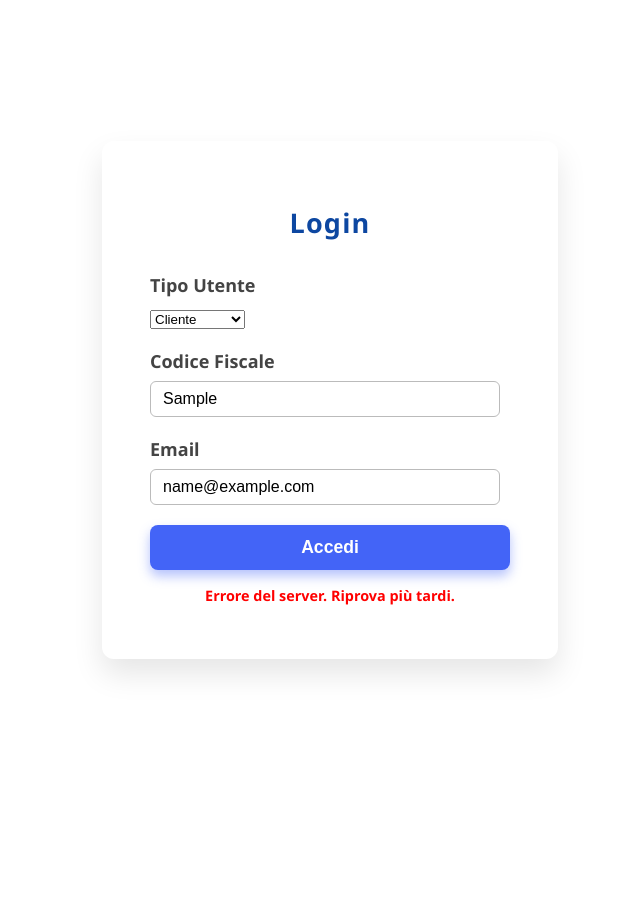
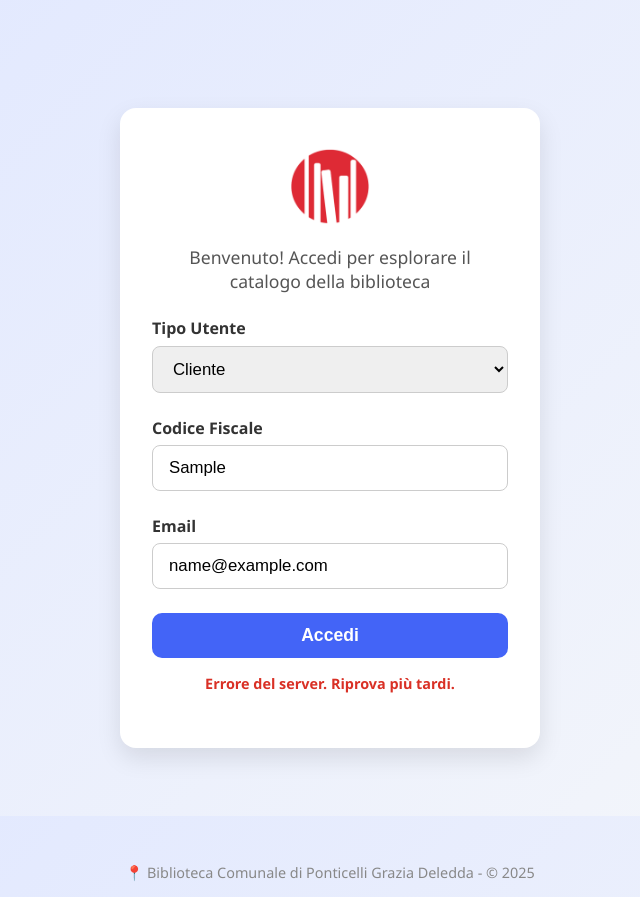
Before and after one commit to GaetanoRomeo22/Romeo_Progetto_Biblioteca, a plain HTML site: page index.html in a window 1280 px wide. Both pictures are taken after typing "Sample", "name@example.com" into the empty fields and a click on the input "Accedi". Shown: the whole page, without its empty margins (310-950 px from the left). Before the commit the page ends 800 px from the top, so only its background shows below. Drawn offline with Linux system fonts and the light colour scheme; no server answers.

Commit message:
Primo commit

```diff
--- a/css/style.css
+++ b/css/style.css
@@ -1,58 +1,61 @@
 body {
   font-family: 'Segoe UI', Tahoma, Geneva, Verdana, sans-serif;
-  font-size: 18px;
-  display: flex;
-  justify-content: center;
-  align-items: center;
+  background: linear-gradient(135deg, #e0e7ff, #f5f7fa);
   height: 100vh;
-  margin: 0;
   color: #333;
 }
 
-.login-container {
-  padding: 2.5rem 3rem;
-  border-radius: 12px;
-  box-shadow: 0 15px 30px rgba(0, 0, 0, 0.1);
-  width: 360px;
-  transition: transform 0.3s ease;
+.login-wrapper {
+  width: 100%;
+  max-width: 420px;
+  padding: 20px;
+  display: flex;
+  align-items: center;
+  justify-content: center;
+  height: 100vh;
+  margin: 0 auto;
 }
 
-.login-container h2 {
-  text-align: center;
-  margin-bottom: 2rem;
-  font-weight: 700;
-  color: #0d47a1;
-  letter-spacing: 1.2px;
-  user-select: none;
+.login-container {
+  background-color: #fff;
+  padding: 2.5rem 2rem;
+  border-radius: 16px;
+  box-shadow: 0 10px 25px rgba(0, 0, 0, 0.1);
+  transition: transform 0.3s ease;
+  width: 100%;
+  max-width: 600px;
 }
 
 .form-group {
-  margin-bottom: 1.25rem;
+  margin-bottom: 1.5rem;
 }
 
 label {
   display: block;
-  margin-bottom: 0.5rem;
+  margin-bottom: 0.4rem;
   font-weight: 600;
-  color: #444;
-  user-select: none;
+  color: #333;
 }
 
+select,
 input[type="text"],
 input[type="email"] {
-  width: 90%;
-  padding: 0.50rem 0.75rem;
-  border: 1.8px solid #bbb;
-  border-radius: 6px;
-  font-size: 1rem;
-  transition: border-color 0.25s ease;
+  width: 100%;
+  padding: 0.75rem 1rem;
+  border: 1.5px solid #ccc;
+  border-radius: 8px;
+  font-size: 1.05rem;
+  transition: border-color 0.25s ease, box-shadow 0.25s ease;
+  box-sizing: border-box;
 }
 
+
+select:focus,
 input[type="text"]:focus,
 input[type="email"]:focus {
   border-color: #4364f7;
+  box-shadow: 0 0 5px rgba(67, 100, 247, 0.3);
   outline: none;
-  box-shadow: 0 0 6px rgba(67, 100, 247, 0.3);
 }
 
 input[type="submit"] {
@@ -60,27 +63,90 @@ input[type="submit"] {
   padding: 0.75rem;
   background: #4364f7;
   border: none;
-  border-radius: 8px;
+  border-radius: 10px;
   font-size: 1.1rem;
-  font-weight: 700;
+  font-weight: 600;
   color: #fff;
   cursor: pointer;
-  box-shadow: 0 6px 12px rgba(67, 100, 247, 0.4);
   transition: background-color 0.3s ease, box-shadow 0.3s ease;
-  user-select: none;
 }
 
 input[type="submit"]:hover {
-  background-color: #375bd2;
-  box-shadow: 0 8px 16px rgba(55, 91, 210, 0.6);
+  background-color: #3653d5;
+  box-shadow: 0 6px 12px rgba(67, 100, 247, 0.3);
 }
 
 #error_message {
+  margin-top: 1rem;
+  font-size: 0.9rem;
   color: #d93025;
-  margin-top: 1rem;
-  font-weight: 700;
+  text-align: center;
+  font-weight: 600;
+  display: none;
+}
+
+.header {
+    position: sticky;
+    top: 0;
+    z-index: 1000;
+    background-color: #4a90e2;
+    color: white;
+    padding: 20px;
+    display: flex;
+    justify-content: space-between;
+    align-items: center;
+}
+
+.header h1 {
+    margin: 0;
+}
+
+nav ul {
+    list-style: none;
+    display: flex;
+    gap: 15px;
+    padding: 0;
+    margin: 0;
+}
+
+nav a {
+    color: white;
+    text-decoration: none;
+    font-weight: bold;
+}
+
+nav a:hover {
+    text-decoration: underline;
+}
+
+.main {
+    padding: 20px;
+}
+
+.welcome-box {
+    background-color: #fff;
+    padding: 20px;
+    border-radius: 10px;
+    box-shadow: 0 0 10px rgba(0,0,0,0.1);
+    margin-bottom: 20px;
+}
+
+.logo {
+    display: block;
+    margin: 0 auto 20px;
+    max-width: 80px;
+}
+
+.login-intro {
+  text-align: center;
+  margin-bottom: 1.5rem;
+  font-size: 1.1rem;
+  color: #555;
+}
+
+.footer {
+  text-align: center;
+  padding: 15px;
   font-size: 0.9rem;
-  text-align: center;
-  display: none;
-  user-select: none;
+  color: #888;
 }
--- a/index.html
+++ b/index.html
@@ -4,11 +4,13 @@
     <meta charset="UTF-8">
     <meta name="viewport" content="width=device-width, initial-scale=1.0">
     <title>Login Biblioteca</title>
-    <link rel="stylesheet" type="text/css" href="css/style.css">
+    <link rel="stylesheet" href="css/style.css">
 </head>
 <body>
+    <div class="login-wrapper">
         <div class="login-container">
-        <h2>Login</h2>
+            <img src="img/logo.png" alt="Logo Biblioteca" class="logo">
+            <p class="login-intro">Benvenuto! Accedi per esplorare il catalogo della biblioteca</p>
             <form id="login_form" method="post">
                 <div class="form-group">
                     <label for="role">Tipo Utente</label>
@@ -26,9 +28,13 @@
                     <input type="email" id="email" name="email" required autocomplete="off">
                 </div>
                 <input type="submit" value="Accedi">
-            <p id="error_message" style="color: red; display: none;"></p>
+                <p id="error_message">Errore</p>
             </form>
         </div>
+    </div>
+    <footer class="footer">
+        📍 Biblioteca Comunale di Ponticelli Grazia Deledda - © 2025
+    </footer>
     <script>
         window.onload = () => {
             toggleFields();
--- a/js/main.js
+++ b/js/main.js
@@ -16,7 +16,7 @@ function toggleFields() { // Funzione per mostrare/nascondere i campi in base al
 async function login () { // Funzione per gestire il login
     const identifier = document.getElementById('identifier').value.trim(), // Recupera il codice fiscale inserito
             role = document.getElementById('role').value.trim(), // Recupera il ruolo selezionato
-            email = role === 'cliente' ? document.getElementById('email').value.trim() : ''; // Recupera l'email inserita solo se il ruolo è cliente
+            email = role === 'cliente' ? document.getElementById('email').value.trim() : '', // Recupera l'email inserita solo se il ruolo è cliente
             error_message = document.getElementById('error_message'); // Recupera l'elemento per il messaggio di errore
     error_message.style.display = 'none'; // Nasconde il messaggio di errore all'inizio
     try {
@@ -25,6 +25,7 @@ async function login () { // Funzione per gestire il login
             headers: {
                 'Content-Type': 'application/json'
             },
+            // credentials: 'include', // Includi le credenziali per la sessione
             body: JSON.stringify({ identifier: identifier, email: email, role: role }) // Invia il codice fiscale, l'email e il ruolo al server
         });
         const data = await response.json();
```
Also changed, not shown: home_bibliotecario.html (+2 -2 lines), home_cliente.html (+19 -2 lines), js/server.js (+27 -6 lines), img/logo.png (added), 3 other files. Lines whose indentation alone changed are shown as unchanged.
